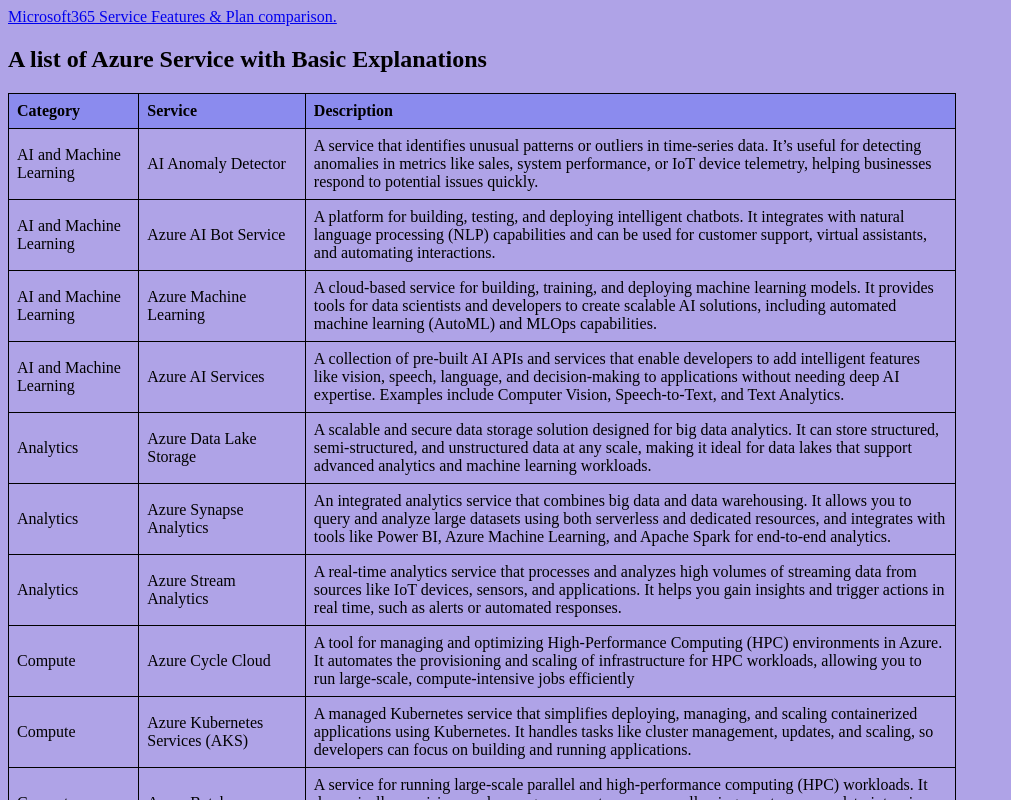
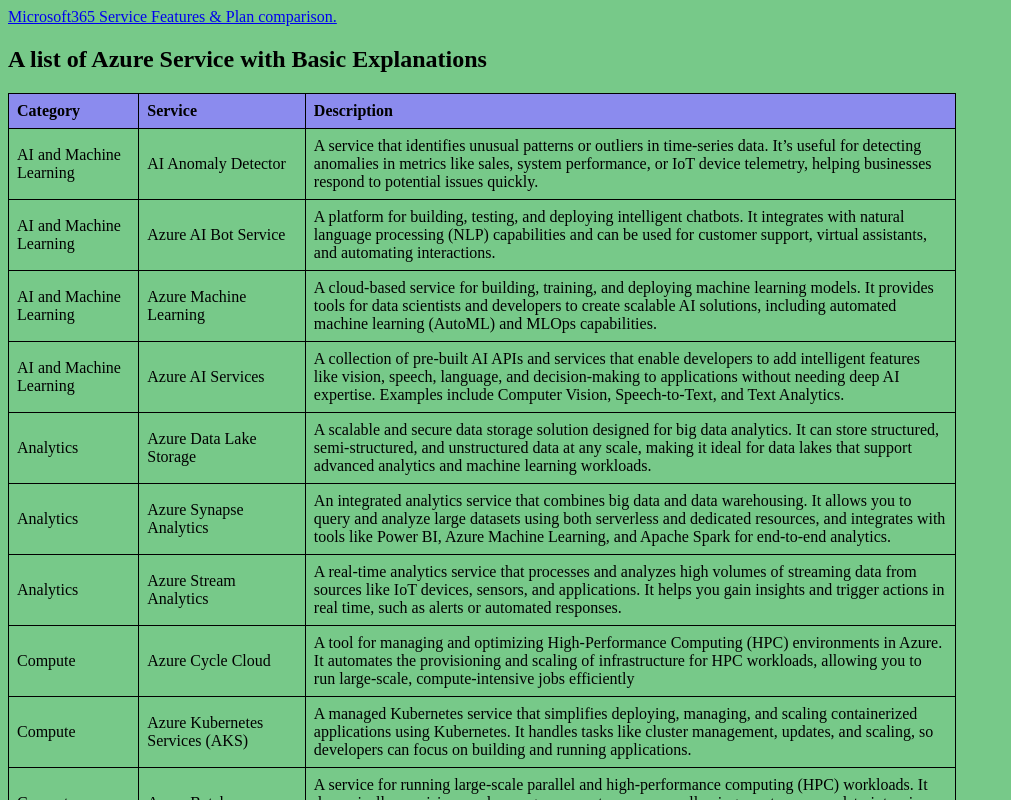
Before and after one commit to dominopancakes/az-static-website, a plain HTML site: page index.html in a window 1280 px wide. Shown: the top 800 px of the page, without its empty margins (0-1011 px from the left). Drawn offline with Linux system fonts and the light colour scheme.

Commit message:
new-bg-colour

```diff
--- a/index.html
+++ b/index.html
@@ -20,7 +20,7 @@
         }
     </style>
 </head>
-<body style="background-color:rgb(175, 163, 231);">
+<body style="background-color:rgb(119, 201, 137);">
 <a href="https://m365maps.com/matrix.htm">Microsoft365 Service Features & Plan comparison.</a>
     <h2>A list of Azure Service with Basic Explanations</h2>
     <table>
```
